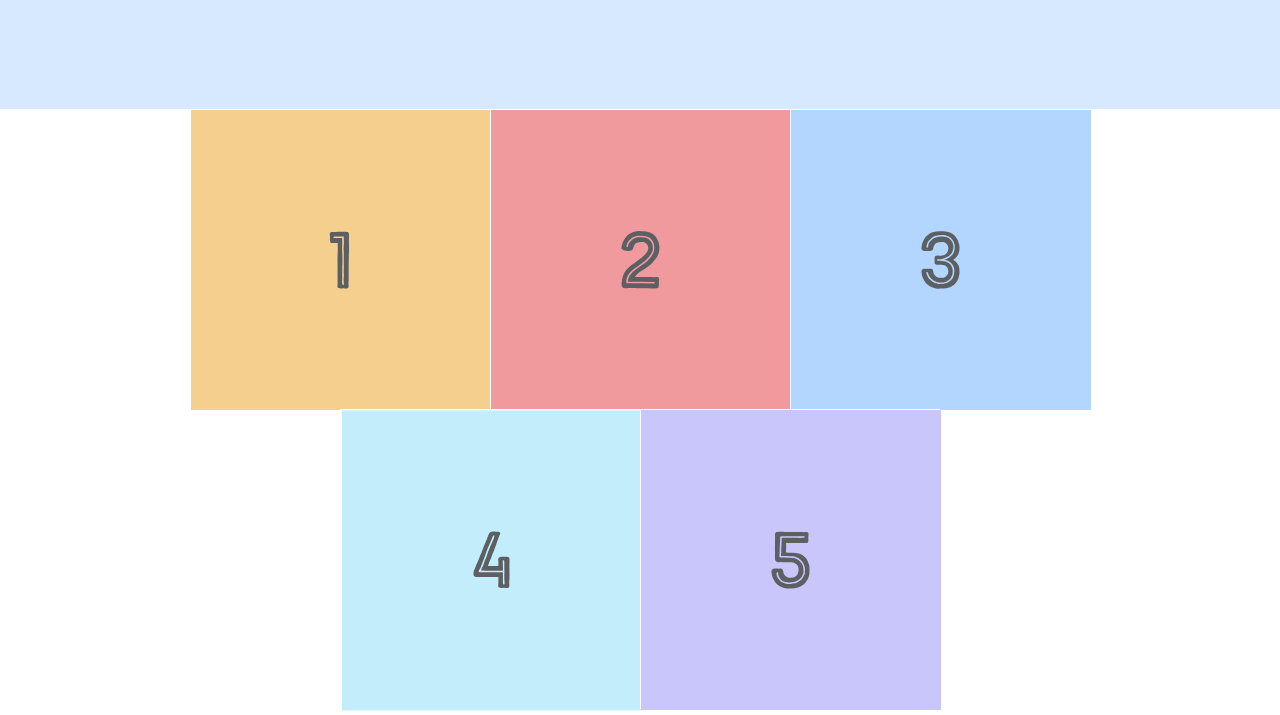
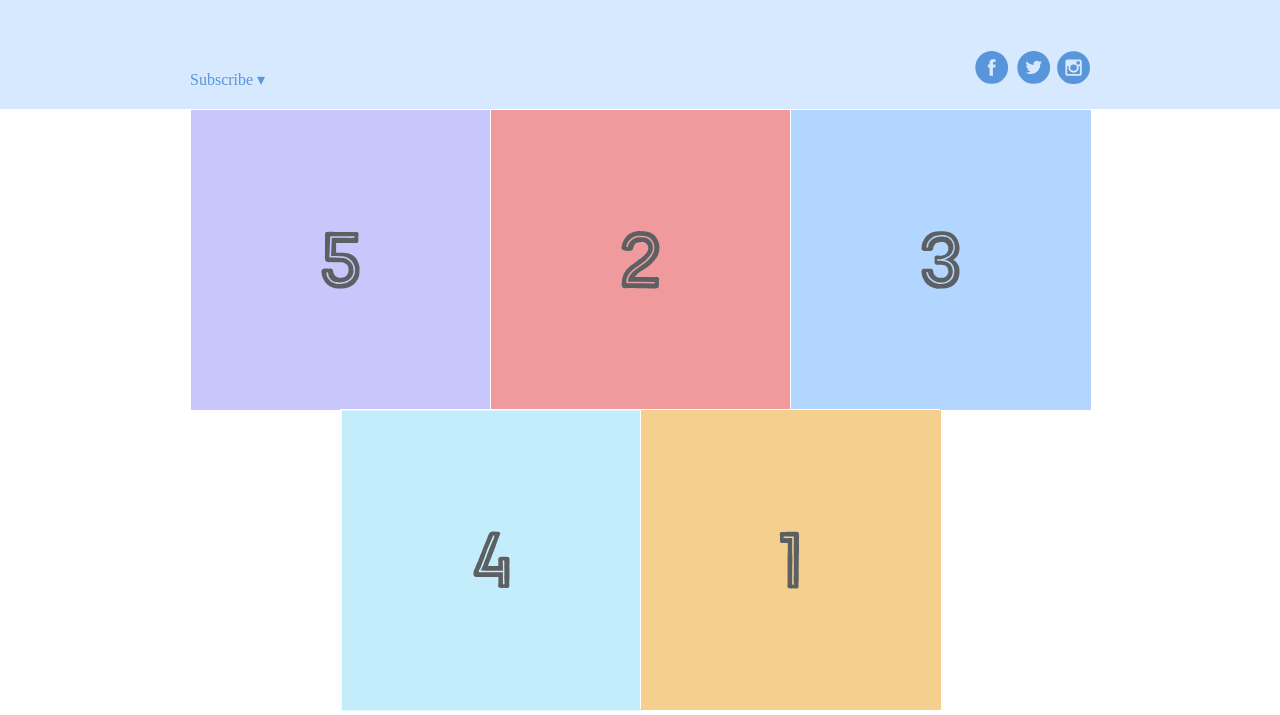
Before and after one commit to Josinaldo-Jr/Studying-The-Odin-Project, a plain HTML site: page Praticando/6-Flexbox/flexbox.html in a window 1280 px wide. Shown: the part 249-964 px from the top of the page. Drawn offline with Linux system fonts and the light colour scheme.

Commit message:
Add a new style and position to the div container

```diff
--- a/Praticando/6-Flexbox/flexbox.html
+++ b/Praticando/6-Flexbox/flexbox.html
@@ -41,10 +41,11 @@
             <div class="photo-grid-item">
                 <img src="./images/four.svg" alt="">
             </div>
-            <div class="photo-grid-item">
+            <div class="photo-grid-item last-item">
                 <img src="./images/five.svg" alt="">
             </div>
         </div>
     </div>
+
 </body>
 </html>
--- a/Praticando/6-Flexbox/style.css
+++ b/Praticando/6-Flexbox/style.css
@@ -52,6 +52,8 @@
     display: flex;
     justify-content: center;
     flex-wrap: wrap;
+    flex-direction: row;
+    align-items: center;
 }
 
 .photo-grid-item {
@@ -59,3 +61,16 @@
     width: 300px;
     height: 300px;
 }
+
+.first-item {
+    order: 1;
+}
+
+.last-item {
+    order: -1;
+}
+
+.social, .subscribe {
+    align-self: flex-end;
+    margin-bottom: 20px;
+}
```
